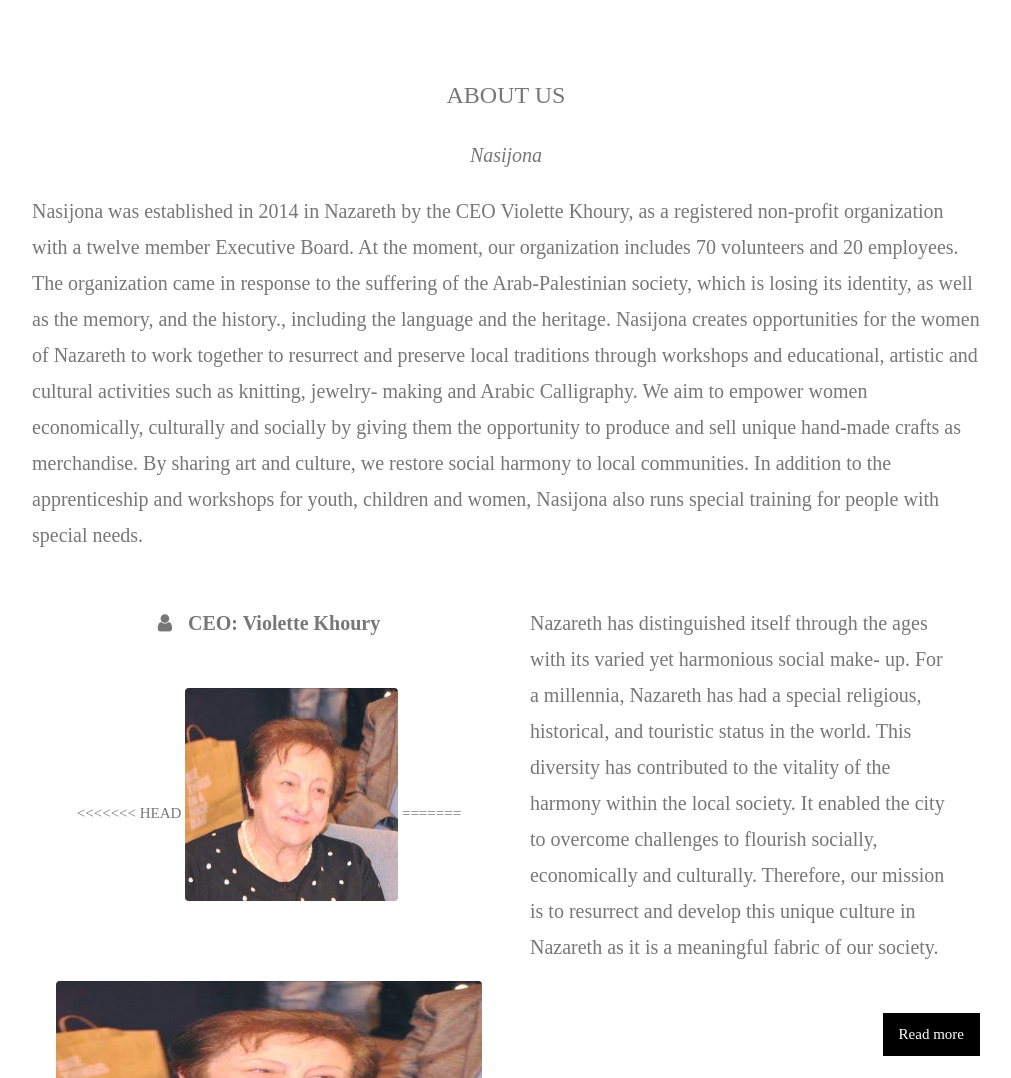
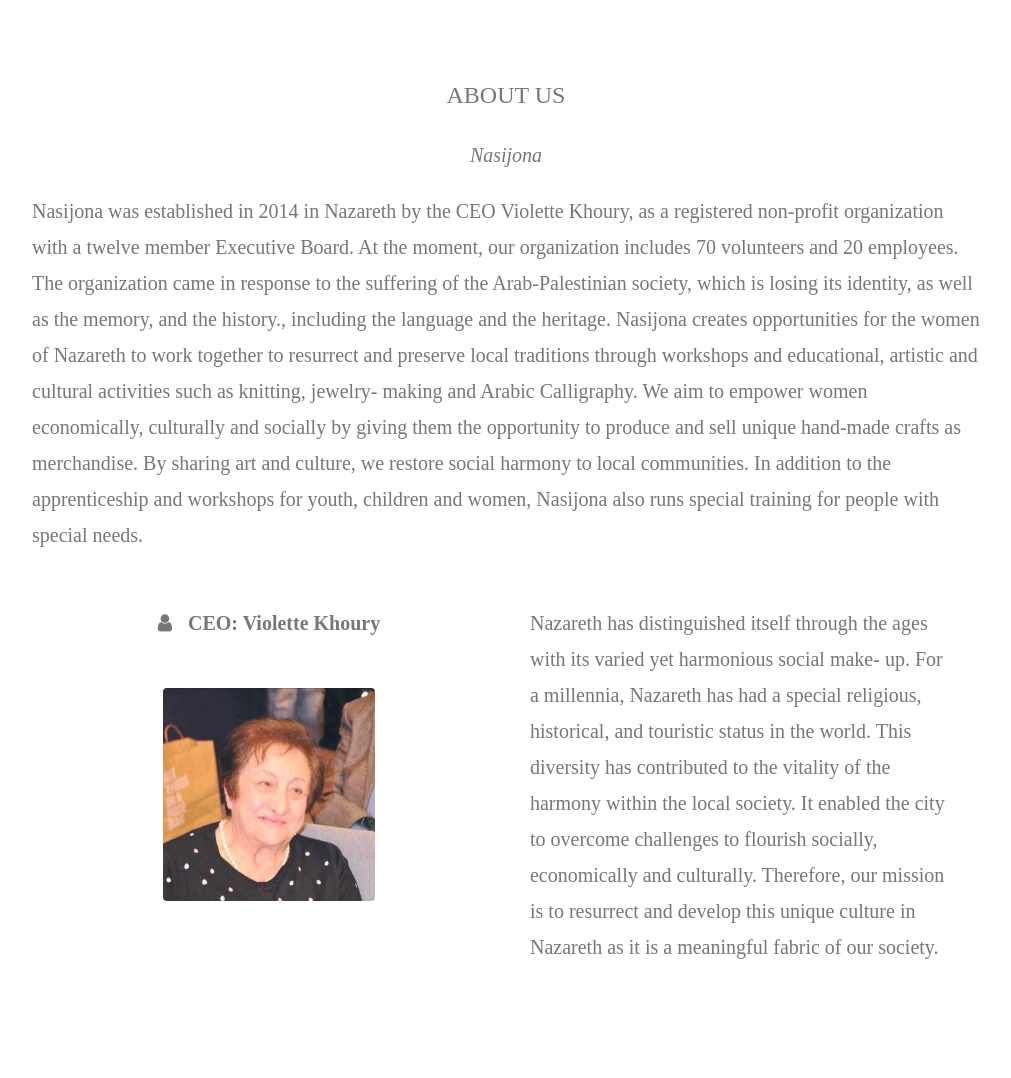
Before and after one commit to judeh20-meet/Group-Project, a Flask app: page / in a window 1280 px wide. Shown: the part 400-1478 px from the top of the page, without its empty margins (134-1145 px from the left). Run offline with Flask 2, Linux system fonts and the light colour scheme; grey boxes are pictures that could not be loaded.

Commit message:
2nd parts

```diff
--- a/templates/home.html
+++ b/templates/home.html
@@ -108,11 +108,7 @@ In addition to the apprenticeship and workshops for youth, children and women, N
   <div class="w3-row">
     <div class="w3-col m6 w3-center w3-padding-large">
       <p><b><i class="fa fa-user w3-margin-right"></i>CEO: Violette Khoury </b></p><br>
-<<<<<<< HEAD
       <img src="{{ url_for('static', filename='violette.jpg') }}" class="w3-round  w3-hover-opacity-off" style="width:50%; position: relative;bottom: 40px;">
-=======
-      <img src="{{ url_for('static', filename='violette.jpg') }}" class="w3-round  w3-hover-opacity-off" width="200" height="200">
->>>>>>> cfcc4de1a28c9ccf2a7fd3c934c4ed1b7dffdab5
     </div>
 
 
@@ -120,7 +116,6 @@ In addition to the apprenticeship and workshops for youth, children and women, N
     <div class="w3-col m6 w3-hide-small w3-padding-large">
       <p>Nazareth has distinguished itself through the ages with its varied yet harmonious social make- up. For a millennia, Nazareth has had a special religious, historical, and touristic status in the world. This diversity has contributed to the vitality of the harmony within the local society. It enabled the city to overcome challenges to flourish socially, economically and culturally. Therefore, our mission is to  resurrect and develop this unique culture in Nazareth as it is a meaningful fabric of our society. </p>
     </div>
-    <button onclick="myFunction()" id="myBtn" class="w3-button w3-black w3-right w3-section">Read more</button>
   </div>
   </br>
   </br>
```
